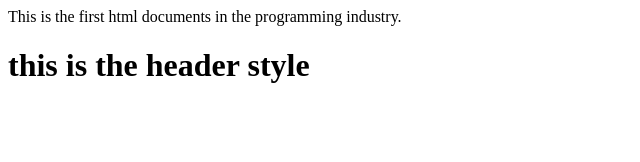
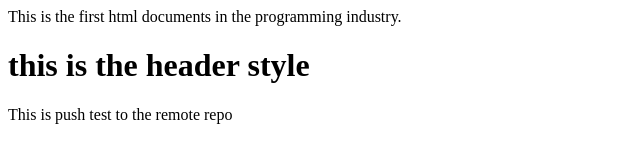
Before and after one commit to mulukena/coursera-test, a plain HTML site: page sublime.html in a window 1280 px wide. Shown: the whole page, without its empty margins (0-640 px from the left). Drawn offline with Linux system fonts and the light colour scheme.

Commit message:
Update sublime.html

```diff
--- a/sublime.html
+++ b/sublime.html
@@ -5,5 +5,6 @@
 <body>
 This is the first html documents in the programming industry.
   <h1> this is the header style</h1>
+    <p> This is push test to the remote repo</p>
 </body>
 </html>
```
